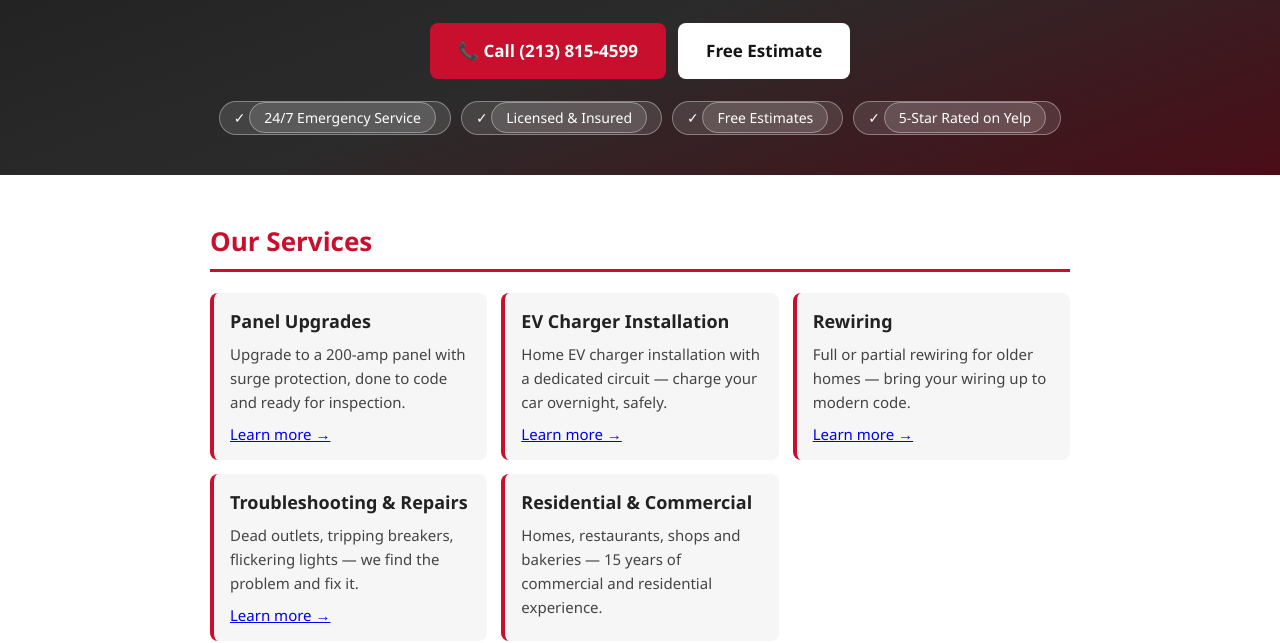
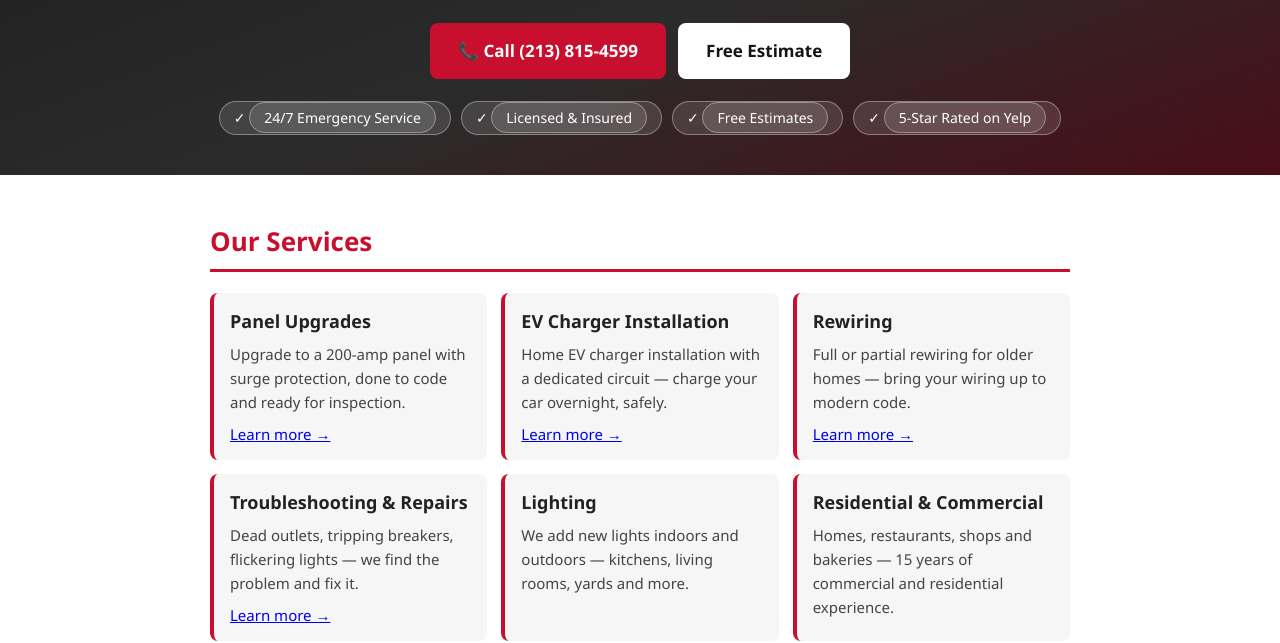
Before and after one commit to henrygranados767-png/lighting-speed-electric-website, a plain HTML site: page index.html in a window 1280 px wide. Shown: the part 345-988 px from the top of the page. Drawn offline with Linux system fonts and the light colour scheme.

Commit message:
Add Lighting service card to homepage

```diff
--- a/index.html
+++ b/index.html
@@ -101,6 +101,7 @@
       <div class="svc"><h3 data-en="EV Charger Installation" data-es="Instalación de cargadores EV">EV Charger Installation</h3><p data-en="Home EV charger installation with a dedicated circuit — charge your car overnight, safely." data-es="Instalación de cargador para tu carro eléctrico en casa, con circuito dedicado y seguro.">Home EV charger installation with a dedicated circuit — charge your car overnight, safely.</p><p style="margin-top:8px"><a href="ev-charger-installation.html" data-en="Learn more →" data-es="Ver más →">Learn more →</a></p></div>
       <div class="svc"><h3 data-en="Rewiring" data-es="Recableado">Rewiring</h3><p data-en="Full or partial rewiring for older homes — bring your wiring up to modern code." data-es="Recableado total o parcial para casas viejas, actualizado al código moderno.">Full or partial rewiring for older homes — bring your wiring up to modern code.</p><p style="margin-top:8px"><a href="rewiring.html" data-en="Learn more →" data-es="Ver más →">Learn more →</a></p></div>
       <div class="svc"><h3 data-en="Troubleshooting &amp; Repairs" data-es="Diagnóstico y reparaciones">Troubleshooting &amp; Repairs</h3><p data-en="Dead outlets, tripping breakers, flickering lights — we find the problem and fix it." data-es="Contactos muertos, breakers que se disparan, luces que parpadean — encontramos el problema y lo arreglamos.">Dead outlets, tripping breakers, flickering lights — we find the problem and fix it.</p><p style="margin-top:8px"><a href="troubleshooting.html" data-en="Learn more →" data-es="Ver más →">Learn more →</a></p></div>
+      <div class="svc"><h3 data-en="Lighting" data-es="Iluminación">Lighting</h3><p data-en="We add new lights indoors and outdoors — kitchens, living rooms, yards and more." data-es="Agregamos luces nuevas en interiores y exteriores — cocinas, salas, patios y más.">We add new lights indoors and outdoors — kitchens, living rooms, yards and more.</p></div>
       <div class="svc"><h3 data-en="Residential &amp; Commercial" data-es="Residencial y comercial">Residential &amp; Commercial</h3><p data-en="Homes, restaurants, shops and bakeries — 15 years of commercial and residential experience." data-es="Casas, restaurantes, tiendas y panaderías — 15 años de experiencia comercial y residencial.">Homes, restaurants, shops and bakeries — 15 years of commercial and residential experience.</p></div>
     </div>
   </section>
```
